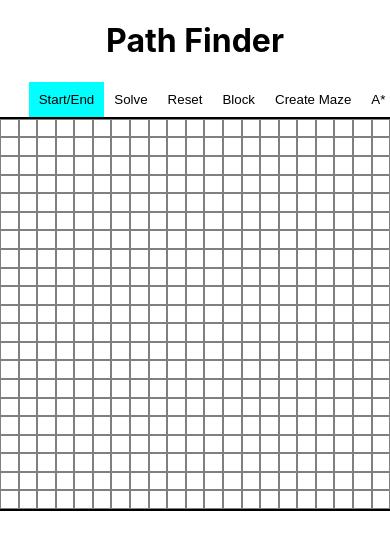
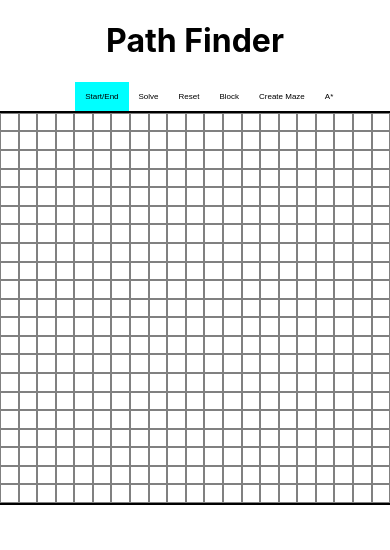
Before and after one commit to DonThePhan/Grid-Path-Finder, a React (Create React App) app: page / in a window 390 px wide. Shown: the top 550 px of the page. Built offline with nearby package versions, Linux system fonts and the light colour scheme.

Commit message:
add media queries for font sizes

```diff
--- a/src/components/Grid/Cell.css
+++ b/src/components/Grid/Cell.css
@@ -77,27 +77,14 @@ div p {
     background-color: green;
 }
 
-@media (max-width: 700px) {
+@media (max-width: 600px) {
   i {
     font-size: .75em;
   }
- }
+}
 
-@media (max-width: 700px) {
-  i {
-    font-size: .75em;
-  }
- }
-
- @media (max-width: 700px) {
+@media (max-width: 400px) {
   i {
     font-size: .5em;
   }
- }
-
-
- @media (max-width: 550px) {
-  i {
-    font-size: 5px;
-  }
- }
+}
--- a/src/components/UI/Button.module.css
+++ b/src/components/UI/Button.module.css
@@ -13,3 +13,19 @@
 .selected {
     background-color: cyan;
 }
+
+@media (max-width: 600px) {
+
+  .button {
+    font-size: .75em;
+  }
+
+}
+
+@media (max-width: 400px) {
+
+  .button {
+    font-size: .5em;
+  }
+
+}
```
